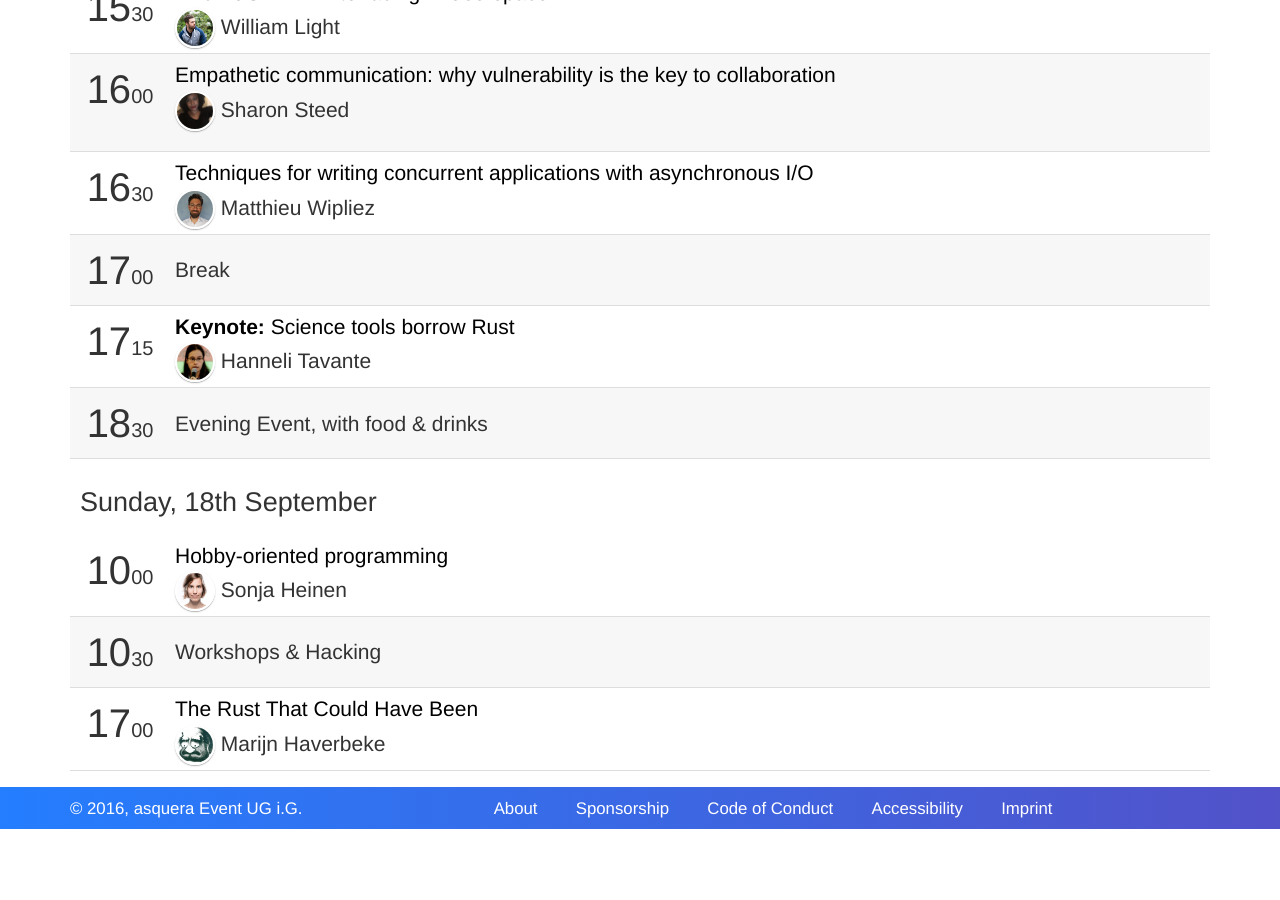
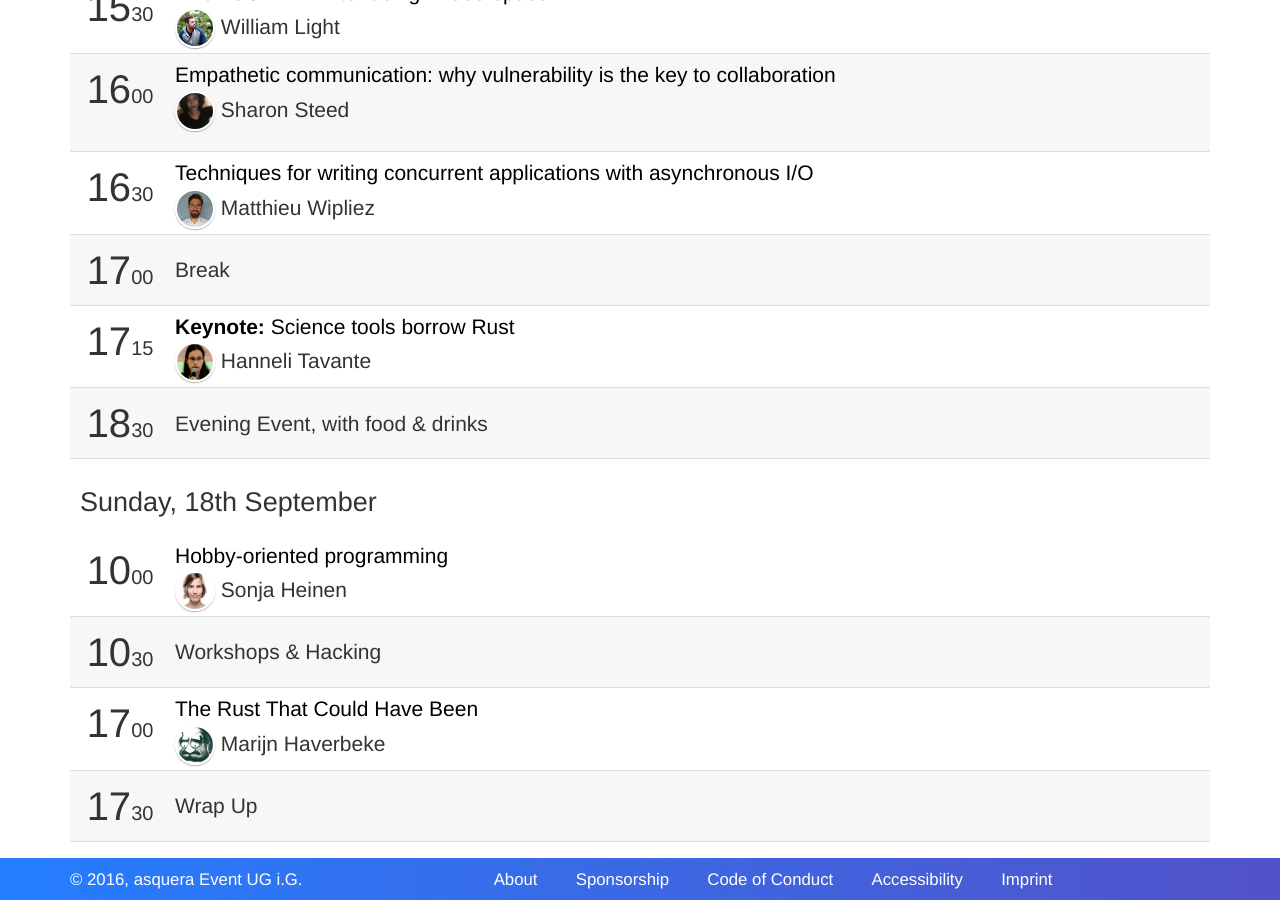
Before and after one commit to RustFestEU/blog.rustfest.eu, a Jekyll site: the page built from schedule.html, in a window 1280 px wide and 900 px high, scrolled down 1344 px. Built offline with Jekyll 4.4.1, drawn with Linux system fonts in a browser that asks for light colours; before the commit the page ends 2173 px from its top, so only the background shows below that.

Commit message:
Wrapping up after the last talk

```diff
--- a/schedule.html
+++ b/schedule.html
@@ -212,6 +212,10 @@ title: Schedule
           </div>
         </td>
       </tr>
+      <tr>
+        <td class="time">17<span>30</span></td>
+        <td class="centered">Wrap Up</td>
+      </tr>
     </table>
   </section>
 </div>
```
